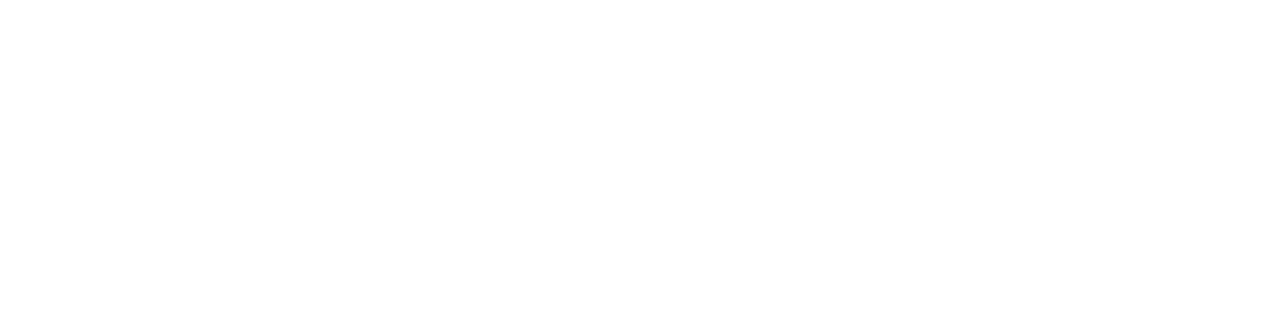
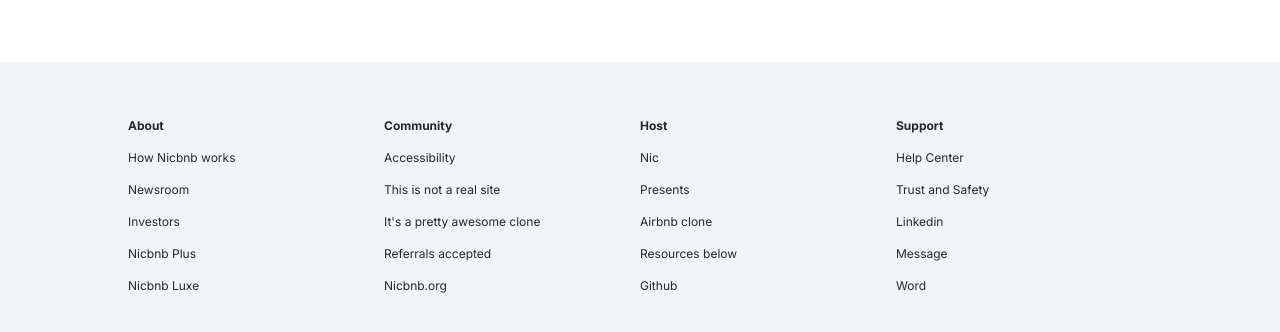
Before and after one commit to niclast7611/nicbnb-2024, a Next.js app: page / in a window 1280 px wide. Shown: the part 1910-2242 px from the top of the page. Before the commit the page ends 1972 px from the top, so only its background shows below. Built offline with nearby package versions, Linux system fonts and the light colour scheme.

Commit message:
Add Footer component to Home page

```diff
--- /dev/null
+++ b/components/Footer.tsx
@@ -0,0 +1,44 @@
+import React from "react";
+
+type Props = {};
+
+const Footer = (props: Props) => {
+  return (
+    <div className="grid grid-cols-1 md:grid-cols-4 gap-y-10 px-32 py-14 bg-gray-100 text-gray-600">
+      <div className="space-y-4 text-xs text-gray-800">
+        <h5 className="font-bold">About</h5>
+        <p>How Nicbnb works</p>
+        <p>Newsroom</p>
+        <p>Investors</p>
+        <p>Nicbnb Plus</p>
+        <p>Nicbnb Luxe</p>
+      </div>
+      <div className="space-y-4 text-xs text-gray-800">
+        <h5 className="font-bold">Community</h5>
+        <p>Accessibility</p>
+        <p>This is not a real site</p>
+        <p>It&apos;s a pretty awesome clone</p>
+        <p>Referrals accepted</p>
+        <p>Nicbnb.org</p>
+      </div>
+      <div className="space-y-4 text-xs text-gray-800">
+        <h5 className="font-bold">Host</h5>
+        <p>Nic</p>
+        <p>Presents</p>
+        <p>Airbnb clone</p>
+        <p>Resources below</p>
+        <p>Github</p>
+      </div>
+      <div className="space-y-4 text-xs text-gray-800">
+        <h5 className="font-bold">Support</h5>
+        <p>Help Center</p>
+        <p>Trust and Safety</p>
+        <p>Linkedin</p>
+        <p>Message</p>
+        <p>Word</p>
+      </div>
+    </div>
+  );
+};
+
+export default Footer;
--- a/pages/index.tsx
+++ b/pages/index.tsx
@@ -1,5 +1,6 @@
 import Banner from "@/components/Banner";
 import Explore from "@/components/Explore";
+import Footer from "@/components/Footer";
 import Header from "@/components/Header";
 import LargeCard from "@/components/LargeCard";
 import LiveAnywhere from "@/components/LiveAnywhere";
@@ -32,6 +33,7 @@
           buttonText="Get Inspired"
         />
       </main>
+      <Footer />
     </div>
   );
 }
```
